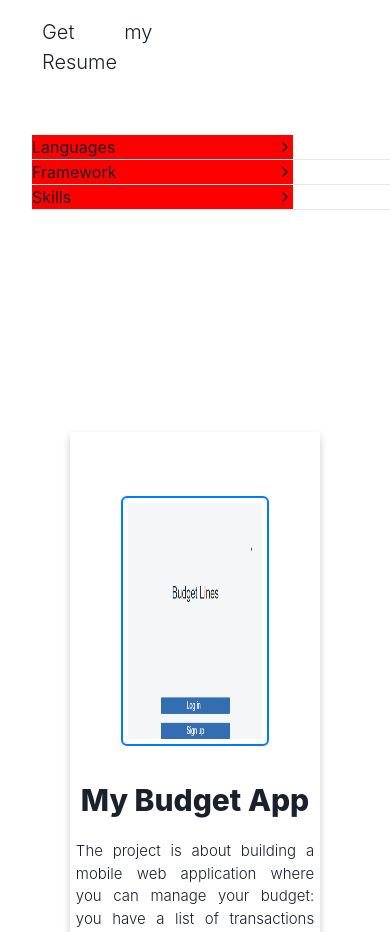
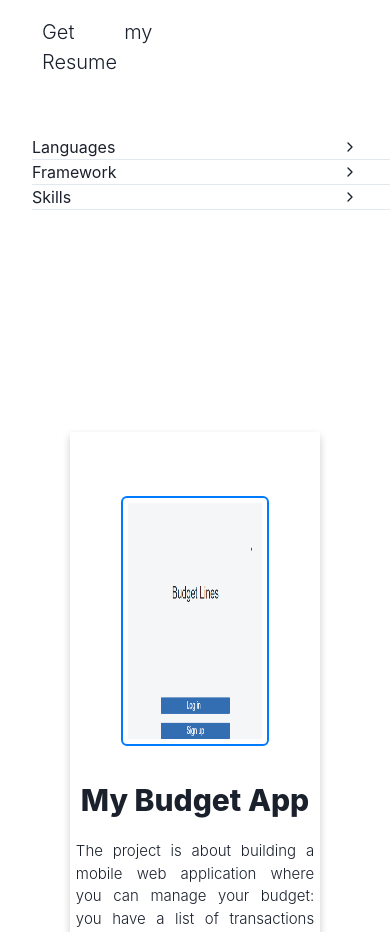
Before and after one commit to Alabi12/my_portfolio-react, a React (Create React App) app: page /project in a window 390 px wide. Shown: the part 1460-2392 px from the top of the page. Built offline with nearby package versions, Linux system fonts and the light colour scheme.

Commit message:
Add read me file

```diff
--- a/src/pages/About/about.css
+++ b/src/pages/About/about.css
@@ -35,8 +35,10 @@
 }
 
 .skills-show {
-  background-color: red;
-  text-align: justify;
+  display: flex;
+  justify-content: flex-end;
+  align-items: flex-end;
+  /* text-align: end; */
 }
 
 .stack1 {
@@ -156,8 +158,7 @@ span ul {
   }
 
   .language {
-   background-color: red;
-   width: 40%;
+   width: 50%;
   }
 
   .stack2 {
--- a/src/pages/projects/projects.css
+++ b/src/pages/projects/projects.css
@@ -128,7 +128,7 @@ img {
   .wrapper {
     display: flex;
     flex-direction: column;
-    z-index: 1;
+    z-index: -1;
   }
 
   .content {
@@ -136,7 +136,6 @@ img {
     flex-direction: column;
     align-items: center;
     gap: 1rem;
-    padding: 2rem;
   }
 
   .card:nth-child(even) {
@@ -169,4 +168,13 @@ img {
     background-color: #007bff;
     border-radius: 2px;
   }
+
+  .about-right {
+    display: flex;
+    flex-direction: column;
+    justify-content: flex-start;
+    margin-right: 5rem;
+    width: 200%;
+    margin-top: 1rem;
 }
+}
```
Also changed, not shown: 1 other file (tests, documents, lock files or other folders).
